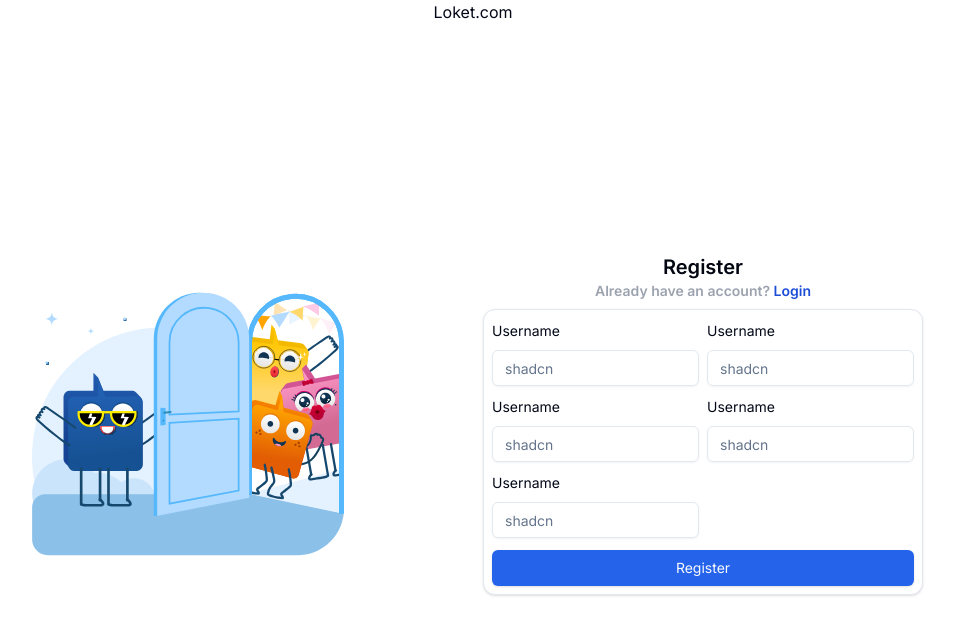
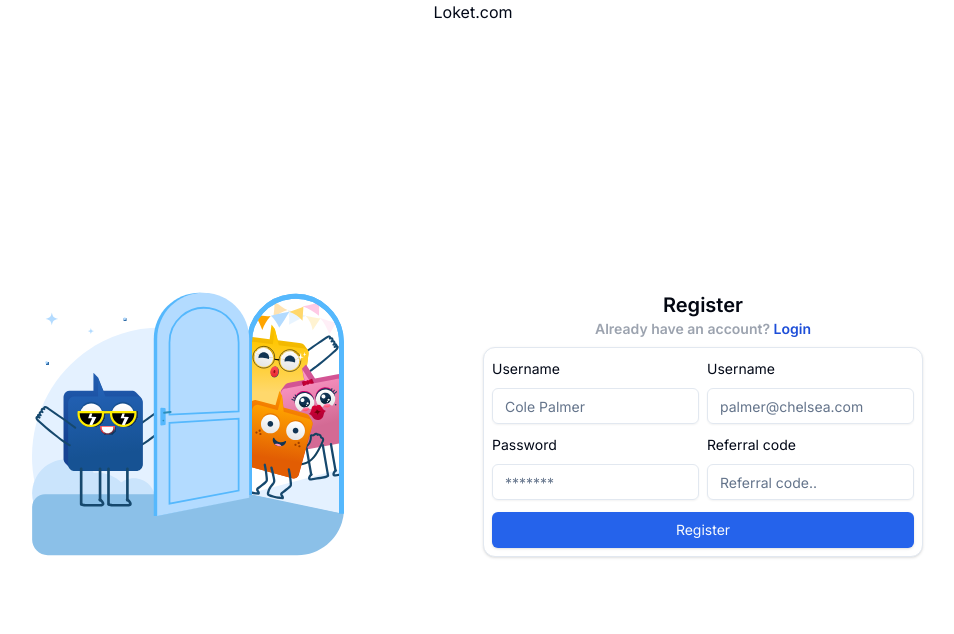
Before and after one commit to nndafnmain/event-fe, a React (Vite) app: page /auth/register in a window 1280 px wide. Shown: the top 634 px of the page, without its empty margins (167-1121 px from the left). Built offline with nearby package versions, Linux system fonts and the light colour scheme.

Commit message:
style:styling landing page

```diff
--- a/src/features/auth/components/Register.tsx
+++ b/src/features/auth/components/Register.tsx
@@ -41,7 +41,7 @@ export const Register = () => {
                         Username
                       </FormLabel>
                       <FormControl>
-                        <Input placeholder="shadcn" {...field} />
+                        <Input placeholder="Cole Palmer" {...field} />
                       </FormControl>
                       <FormMessage />
                     </FormItem>
@@ -49,12 +49,12 @@ export const Register = () => {
                 />
                 <FormField
                   control={form.control}
-                  name="username"
+                  name="email"
                   render={({ field }) => (
                     <FormItem>
                       <FormLabel>Username</FormLabel>
                       <FormControl>
-                        <Input placeholder="shadcn" {...field} />
+                        <Input placeholder="palmer@chelsea.com" {...field} />
                       </FormControl>
                       <FormMessage />
                     </FormItem>
@@ -62,12 +62,16 @@ export const Register = () => {
                 />
                 <FormField
                   control={form.control}
-                  name="username"
+                  name="password"
                   render={({ field }) => (
                     <FormItem>
-                      <FormLabel>Username</FormLabel>
+                      <FormLabel>Password</FormLabel>
                       <FormControl>
-                        <Input placeholder="shadcn" {...field} />
+                        <Input
+                          placeholder="*******"
+                          type="password"
+                          {...field}
+                        />
                       </FormControl>
                       <FormMessage />
                     </FormItem>
@@ -75,25 +79,12 @@ export const Register = () => {
                 />
                 <FormField
                   control={form.control}
-                  name="username"
+                  name="referralCode"
                   render={({ field }) => (
                     <FormItem>
-                      <FormLabel>Username</FormLabel>
+                      <FormLabel>Referral code</FormLabel>
                       <FormControl>
-                        <Input placeholder="shadcn" {...field} />
-                      </FormControl>
-                      <FormMessage />
-                    </FormItem>
-                  )}
-                />
-                <FormField
-                  control={form.control}
-                  name="username"
-                  render={({ field }) => (
-                    <FormItem>
-                      <FormLabel>Username</FormLabel>
-                      <FormControl>
-                        <Input placeholder="shadcn" {...field} />
+                        <Input placeholder="Referral code.." {...field} />
                       </FormControl>
                       <FormMessage />
                     </FormItem>
```
